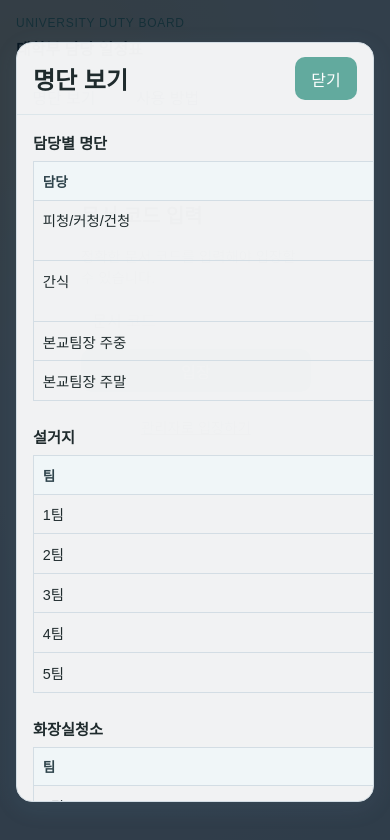
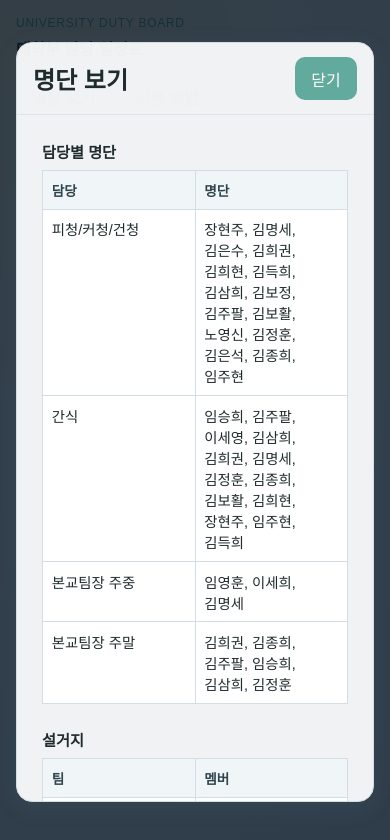
Before and after one commit to oingdoing/task-schedule, a React (Vite) app: page / in a window 390 px wide. Both pictures are taken after a click on the button "명단 보기". Shown: the top 840 px of the page. Built offline with nearby package versions, Linux system fonts and the light colour scheme; no server answers.

Commit message:
feat: 지난 주/월 행 스타일, CSS 정리, 모바일 반응형
- 주/월 기준 회색 배경 (week-passed, month-passed)
- CSS 중복 제거 및 공통 스타일 통합
- view-roster-body flex: 1
- 900px 미만 모바일 레이아웃 및 테이블 가로 스크롤

```diff
--- a/src/components/AdminCodeModal.tsx
+++ b/src/components/AdminCodeModal.tsx
@@ -54,7 +54,7 @@ export default function AdminCodeModal({
           <div className="modal-body">
             <p>관리자 코드를 입력해 주세요.</p>
             <input
-              type="text"
+              type="password"
               value={input}
               onChange={(e) => {
                 setInput(e.target.value);
--- a/src/components/ConfirmCodeModal.tsx
+++ b/src/components/ConfirmCodeModal.tsx
@@ -48,7 +48,7 @@ export default function ConfirmCodeModal({
           <div className="modal-body">
             <p>확인 코드를 입력해 주세요.</p>
             <input
-              type="text"
+              type="password"
               value={input}
               onChange={(e) => {
                 setInput(e.target.value);
--- a/src/components/EntryGate.tsx
+++ b/src/components/EntryGate.tsx
@@ -34,7 +34,7 @@ export default function EntryGate({
         <p>정확한 문서 코드를 입력해야 입장할 수 있습니다.</p>
         <form onSubmit={handleSubmit}>
           <input
-            type="text"
+            type="password"
             value={input}
             onChange={(e) => setInput(e.target.value)}
             placeholder="문서 코드"
--- a/src/components/ScheduleTable.tsx
+++ b/src/components/ScheduleTable.tsx
@@ -1,5 +1,13 @@
 import type { AssignmentRow, ChangeNote, DutyType, SwapDutyType } from '../types/schedule';
-import { DUTY_COLUMNS, SWAPPABLE_DUTIES, getDutyLabel, parseTeamWithMembers } from '../utils/rotation';
+import {
+  DUTY_COLUMNS,
+  SWAPPABLE_DUTIES,
+  getDutyLabel,
+  getMonthLastDate,
+  getWeekLastDate,
+  parseTeamWithMembers,
+  toISODate,
+} from '../utils/rotation';
 import type { SwapTarget } from '../hooks/useSwapMode';
 import ChangeLogTooltip from './ChangeLogTooltip';
 import DateCell from './DateCell';
@@ -159,6 +167,7 @@ function renderTeamMemberCell(
   notes?: ChangeNote[],
   changedPeople?: string[],
   searchQuery?: string,
+  additionalTdClass?: string,
 ) {
   const parsed = parseTeamWithMembers(value);
   const swappable = sourceRow ? isSwappable(duty, sourceRow) : false;
@@ -168,6 +177,8 @@ function renderTeamMemberCell(
     'duty-td',
     highlighted ? 'highlight' : '',
     isEmptyValue ? 'empty-cell' : '',
+    duty === '화장실청소' ? 'duty-td-restroom' : '',
+    additionalTdClass ?? '',
   ]
     .filter(Boolean)
     .join(' ');
@@ -196,7 +207,7 @@ function renderTeamMemberCell(
       : null;
 
   return (
-    <td key={key} rowSpan={rowSpan} className={`duty-td ${highlighted ? 'highlight' : ''} ${duty === '화장실청소' ? 'duty-td-restroom' : ''}`}>
+    <td key={key} rowSpan={rowSpan} className={`duty-td ${highlighted ? 'highlight' : ''} ${duty === '화장실청소' ? 'duty-td-restroom' : ''} ${additionalTdClass ?? ''}`}>
       <div className="duty-cell duty-cell-team">
         {restroomExtra && (
           <span className="restroom-extra-badge" aria-hidden>
@@ -254,6 +265,7 @@ function renderCommaMemberCell(
   notes?: ChangeNote[],
   changedPeople?: string[],
   searchQuery?: string,
+  additionalTdClass?: string,
 ) {
   const members = parseCommaMembers(value);
   const swappable = isSwappable(duty, row);
@@ -395,11 +407,14 @@ export default function ScheduleTable({
             const isMonthFirstRow =
               index === 0 || rows[index - 1].monthKey !== row.monthKey;
             const weekRowSpan = weekRowSpanByStart.get(index);
+            const weekLastDate = getWeekLastDate(row.slot.date);
+            const todayStr = toISODate(new Date());
+            const isWeekPassed = weekLastDate < todayStr;
 
             return (
               <tr
                 key={row.slot.id}
-                className={`${!row.slot.hasDuty ? 'no-duty-row' : ''} ${isWeekBoundary ? 'week-boundary-row' : ''} ${isMonthFirstRow ? 'month-first-row' : ''}`}
+                className={`${!row.slot.hasDuty ? 'no-duty-row' : ''} ${isWeekBoundary ? 'week-boundary-row' : ''} ${isMonthFirstRow ? 'month-first-row' : ''} ${isWeekPassed ? 'week-passed' : ''}`}
               >
                 {monthMeta ? (
                   <td rowSpan={monthMeta.rowSpan} className="month-cell">
@@ -419,6 +434,8 @@ export default function ScheduleTable({
                       !!sourceRow &&
                       swapSource.dutyType === duty &&
                       swapSource.slotId !== sourceRow.slot.id;
+                    const monthLastDate = getMonthLastDate(row.monthKey);
+                    const isMonthPassed = monthLastDate < todayStr;
 
                     return renderTeamMemberCell(
                       `${row.slot.id}-${duty}`,
@@ -433,6 +450,7 @@ export default function ScheduleTable({
                       sourceRow?.changeNotes[duty],
                       sourceRow?.changedPeople[duty],
                       searchQuery,
+                      isMonthPassed ? 'month-passed' : undefined,
                     );
                   }
 
--- a/src/components/ViewRosterModal.tsx
+++ b/src/components/ViewRosterModal.tsx
@@ -24,7 +24,7 @@ export default function ViewRosterModal({
 
   return (
     <div className="modal-backdrop" onClick={onClose} role="presentation">
-      <div className="modal card wide" onClick={(e) => e.stopPropagation()}>
+      <div className="modal card" onClick={(e) => e.stopPropagation()}>
         <header className="modal-header">
           <h2>명단 보기</h2>
           <button type="button" onClick={onClose}>
--- a/src/styles.css
+++ b/src/styles.css
@@ -257,9 +257,8 @@ td {
   border-right: 1px solid #dfe8ed;
   padding: 0;
   text-align: center;
-  vertical-align: top;
-  font-size:12px;
   vertical-align: middle;
+  font-size: 12px;
   word-break: keep-all;
 }
 
@@ -280,6 +279,18 @@ th {
   background: #f8fafbcc;
 }
 
+/* 주의 마지막 날짜(일요일)가 지난 주의 행 - 배경색 회색 (화장실청소, 월 셀 제외) */
+/* 화장실청소: 해당 월의 마지막 날이 지난 경우 배경색 회색 */
+tr.week-passed td:not(.duty-td-restroom, .month-cell),
+td.duty-td-restroom.month-passed {
+  background-color: #e1e1e1;
+}
+
+tr.week-passed td:not(.duty-td-restroom, .month-cell) .duty-btn,
+td.duty-td-restroom.month-passed .duty-btn {
+  background-color: #e1e1e1;
+}
+
 .duty-td.empty-cell {
   background-color: #f2f2f2;
 }
@@ -293,7 +304,7 @@ th {
 }
 
 .month-cell {
-  background: #ececec;
+  background: #e2f3e9;
   font-weight: 700;
   color: #2f3a40;
   text-align: center;
@@ -661,11 +672,22 @@ th {
 
 .view-roster-body {
   display: flex;
-  flex-direction: column;
+  flex-wrap: wrap;
   gap: 1.5rem;
+  width: 100%;
+  padding:25px 25px 35px;
+}
+.view-roster-body .view-roster-section:first-child {
+  width: 100%;
 }
 
-.view-roster-section h3 {
+.view-roster-body .view-roster-section:not(:first-child) {
+  flex: 1;
+}
+
+/* 모달 섹션 제목 (view-roster, usage-guide 공통) */
+.view-roster-section h3,
+.usage-guide-section h3 {
   font-size: 0.95rem;
   font-weight: 600;
   margin: 0 0 0.5rem;
@@ -674,78 +696,7 @@ th {
 
 .view-roster-table {
   width: 100%;
-  border-collapse: collapse;
-}
-
-.view-roster-table th,
-.view-roster-table td {
-  border: 1px solid var(--line);
-  padding: 0.55rem;
-  text-align: left;
-}
-
-.view-roster-table th {
-  background: #f0f6f8;
-  font-size: 0.85rem;
-  font-weight: 600;
-  color: #2f444c;
-}
-
-.view-roster-table td {
-  font-size: 0.9rem;
-}
-
-.substitute-modal {
-  width: min(380px, 100%);
-}
-
-.view-roster-body {
-  display: flex;
-  flex-direction: column;
-  gap: 1.5rem;
-}
-
-.view-roster-section h3 {
-  font-size: 0.95rem;
-  font-weight: 600;
-  margin: 0 0 0.5rem;
-  color: #1f2b2d;
-}
-
-.view-roster-table {
-  width: 100%;
-  border-collapse: collapse;
-}
-
-.view-roster-table th,
-.view-roster-table td {
-  border: 1px solid var(--line);
-  padding: 0.55rem;
-  text-align: left;
-}
-
-.view-roster-table th {
-  background: #f0f6f8;
-  font-size: 0.85rem;
-  font-weight: 600;
-  color: #2f444c;
-}
-
-.view-roster-body {
-  display: flex;
-  flex-direction: column;
-  gap: 1.5rem;
-}
-
-.view-roster-section h3 {
-  font-size: 0.95rem;
-  font-weight: 600;
-  margin: 0 0 0.5rem;
-  color: #1f2b2d;
-}
-
-.view-roster-table {
-  width: 100%;
+  min-width: auto;
   border-collapse: collapse;
 }
 
@@ -757,16 +708,31 @@ th {
   vertical-align: top;
 }
 
-.view-roster-table th {
+/* 모달/보조 테이블 헤더 공통 스타일 */
+.view-roster-table th,
+.date-edit-table th,
+.team-grid th {
   background: #f0f6f8;
   font-size: 0.85rem;
   font-weight: 600;
   color: #2f444c;
+}
+
+.view-roster-table th {
   width: 8rem;
 }
 
 .view-roster-table td {
   font-size: 0.9rem;
+  background: #fff;
+}
+
+.usage-guide-section h3 {
+  margin: 0 0 0.4rem;
+}
+
+.substitute-modal {
+  width: min(380px, 100%);
 }
 
 .substitute-context {
@@ -791,13 +757,6 @@ th {
   gap: 1.25rem;
 }
 
-.usage-guide-section h3 {
-  font-size: 0.95rem;
-  font-weight: 600;
-  margin: 0 0 0.4rem;
-  color: #1f2b2d;
-}
-
 .usage-guide-section p {
   margin: 0;
   font-size: 0.9rem;
@@ -808,42 +767,6 @@ th {
   font-size: 0.85rem;
   color: #62aa9e;
   font-weight: 700;
-}
-
-.view-roster-body {
-  display: flex;
-  flex-direction: column;
-  gap: 1.5rem;
-}
-
-.view-roster-section h3 {
-  font-size: 0.95rem;
-  font-weight: 600;
-  margin: 0 0 0.5rem;
-  color: #1f2b2d;
-}
-
-.view-roster-table {
-  width: 100%;
-  border-collapse: collapse;
-}
-
-.view-roster-table th,
-.view-roster-table td {
-  border: 1px solid var(--line);
-  padding: 0.55rem;
-  text-align: left;
-}
-
-.view-roster-table th {
-  background: #f0f6f8;
-  font-size: 0.85rem;
-  font-weight: 600;
-  color: #2f444c;
-}
-
-.view-roster-table td {
-  font-size: 0.9rem;
 }
 
 .date-edit-table-wrap {
@@ -861,13 +784,6 @@ th {
   border: 1px solid var(--line);
   padding: 0.55rem;
   vertical-align: middle;
-}
-
-.date-edit-table th {
-  background: #f0f6f8;
-  font-size: 0.85rem;
-  font-weight: 600;
-  color: #2f444c;
 }
 
 .date-edit-table td input[type='date'],
@@ -1030,7 +946,28 @@ th {
 }
 
 @media (max-width: 900px) {
-  .app-shell{min-width:360px}
+  .app-shell {
+    width: 100%;
+    max-width: 100%;
+    min-width: 360px;
+    padding: 1rem;
+  }
+
+  .app-shell > * {
+    width: 100%;
+    min-width: 0;
+  }
+
+  /* 메인 테이블만 너비 유지, 가로 스크롤 */
+  .table-wrap {
+    overflow-x: auto;
+    -webkit-overflow-scrolling: touch;
+  }
+
+  .table-wrap table {
+    min-width: 860px;
+  }
+
   .change-tooltip-item {
     grid-template-columns: 1fr;
     justify-items: start;
@@ -1045,7 +982,9 @@ th {
     grid-template-columns: 1fr;
   }
 
-  .app-shell {
-    padding: 1rem;
+  .view-roster-body {
+    display: flex;
+    flex-wrap: nowrap;
+    flex-direction: column;
   }
 }
--- a/src/utils/rotation.ts
+++ b/src/utils/rotation.ts
@@ -322,8 +322,22 @@ export function getWeekLabel(value: string): string {
   return `${formatShortDate(toISODate(monday))}~${formatShortDate(toISODate(sunday))}`;
 }
 
+/** 주의 마지막 날짜(일요일) ISO 문자열 반환. 3/2~3/8 주면 "YYYY-MM-08" */
+export function getWeekLastDate(value: string): string {
+  const date = parseDate(value);
+  const sunday = getSunday(date);
+  return toISODate(sunday);
+}
+
 export function getMonthKey(value: string): string {
   return value.slice(0, 7);
+}
+
+/** 해당 월의 마지막 날짜 ISO 문자열 반환. monthKey "2026-03" → "2026-03-31" */
+export function getMonthLastDate(monthKey: string): string {
+  const [year, month] = monthKey.split('-').map(Number);
+  const lastDay = new Date(year, month, 0);
+  return toISODate(lastDay);
 }
 
 export function getMonthLabel(value: string): string {
```
